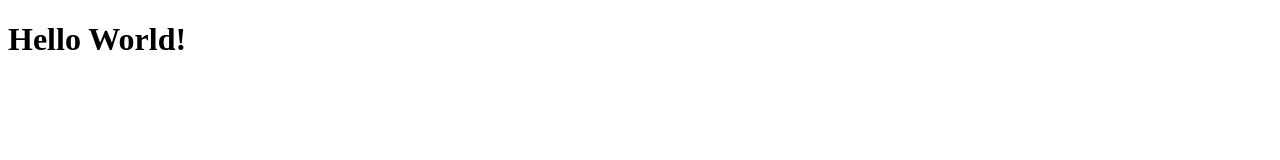
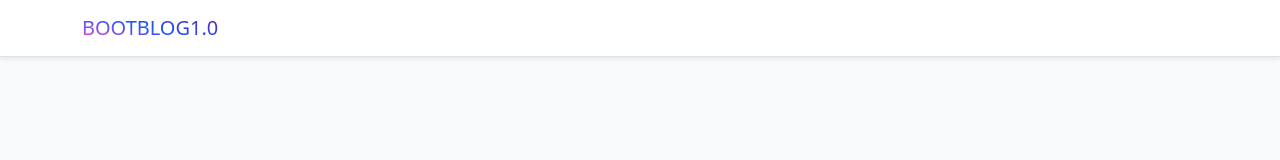
Before and after one commit to ndimoforaretas/bootblog1.0, a plain HTML site: page index.html in a window 1280 px wide. Drawn offline with nearby package versions, Linux system fonts and the light colour scheme.

Commit message:
add navbrand

```diff
--- a/index.html
+++ b/index.html
@@ -3,9 +3,26 @@
   <head>
     <meta charset="UTF-8" />
     <meta name="viewport" content="width=device-width, initial-scale=1.0" />
+    <link
+      href="https://cdn.jsdelivr.net/npm/bootstrap@5.3.0/dist/css/bootstrap.min.css"
+      rel="stylesheet"
+      integrity="sha384-9ndCyUaIbzAi2FUVXJi0CjmCapSmO7SnpJef0486qhLnuZ2cdeRhO02iuK6FUUVM"
+      crossorigin="anonymous"
+    />
+    <link rel="stylesheet" href="./style.css" />
+
     <title>Bootblog 1.0</title>
   </head>
-  <body>
-    <h1>Hello World!</h1>
+  <body class="bg-light">
+    <!-- Navbar -->
+    <nav
+      class="navbar navbar-expand-lg navbar-light bg-white shadow-sm small border-bottom fixed-top custom-nav"
+    >
+      <div class="container">
+        <a href="#" class="navbar-brand">
+          <span class="brand-gradient">BOOTBLOG1.0</span>
+        </a>
+      </div>
+    </nav>
   </body>
 </html>
--- /dev/null
+++ b/style.css
@@ -0,0 +1,18 @@
+.brand-gradient {
+  background: rgb(109, 22, 167); /* fallback for old browsers */
+  background: -webkit-linear-gradient(
+    194deg,
+    rgba(109, 22, 167, 1) 0%,
+    rgba(29, 86, 253, 1) 51%,
+    rgba(252, 69, 217, 1) 100%
+  ); /* Chrome 10-25, Safari 5.1-6 */
+  background: linear-gradient(
+    194deg,
+    rgba(109, 22, 167, 1) 0%,
+    rgba(29, 86, 253, 1) 51%,
+    rgba(252, 69, 217, 1) 100%
+  ); /* W3C, IE 10+/ Edge, Firefox 16+, Chrome 26+, Opera 12+, Safari 7+ */
+  -webkit-background-clip: text;
+  background-clip: text;
+  color: transparent;
+}
```
Also changed, not shown: assets/images/1.png (added), assets/images/2.png (added), assets/images/3.png (added), assets/images/4.png (added), assets/images/5.png (added), assets/images/6.png (added), assets/images/7.png (added), assets/images/8.png (added), assets/images/post-img.png (added), 6 other files.
